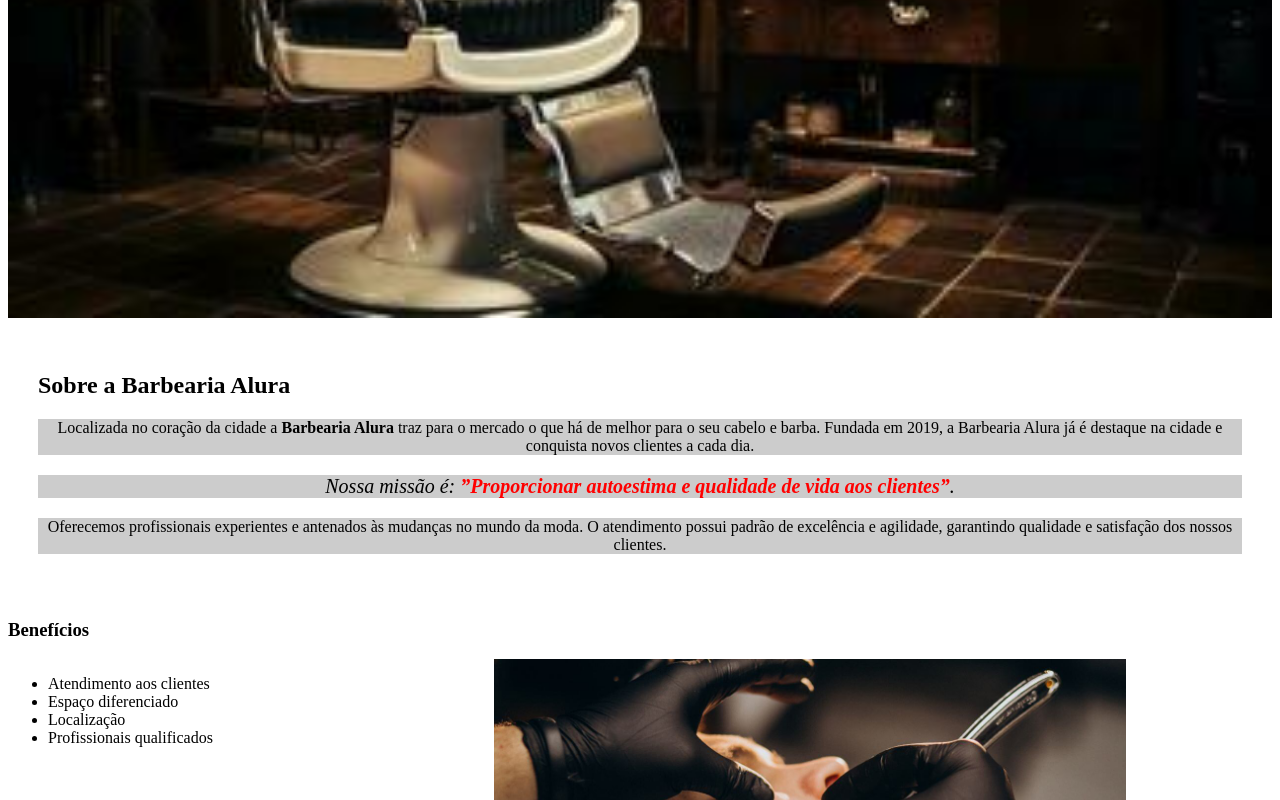
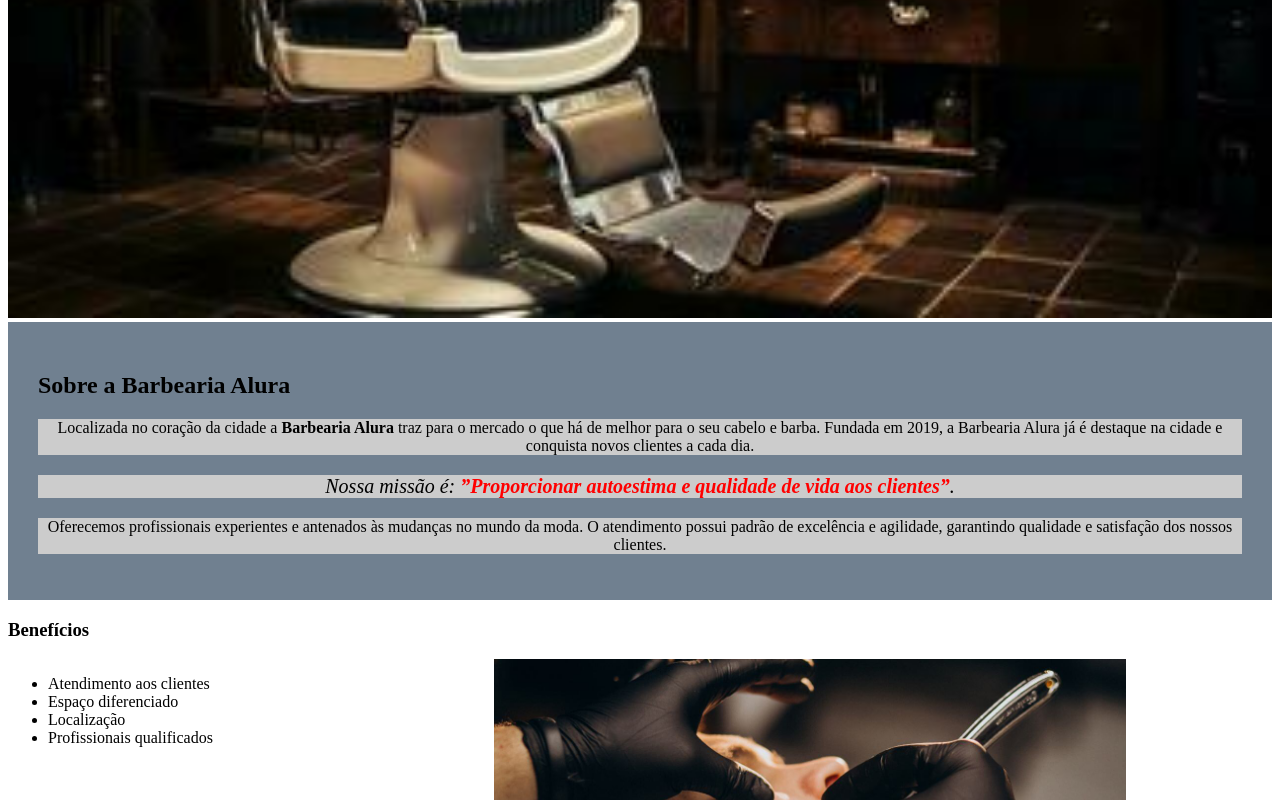
Before and after one commit to MATHEUScanetaFother/barbatron, a plain HTML site: page index.html in a window 1280 px wide. Shown: the part 470-1270 px from the top of the page. Drawn offline with Linux system fonts and the light colour scheme.

Commit message:
Update style.css

```diff
--- a/style.css
+++ b/style.css
@@ -6,7 +6,7 @@ body {
 }
 
 .principal {
-background: #	2F4F4F;
+background: #708090;
 padding: 30px;
 }
 
```
